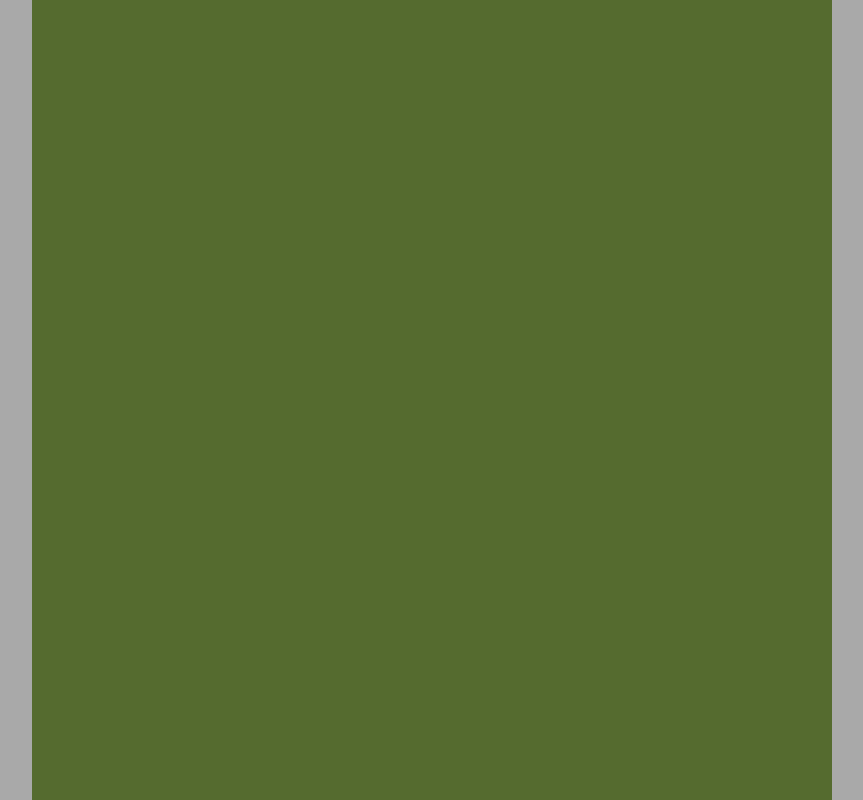
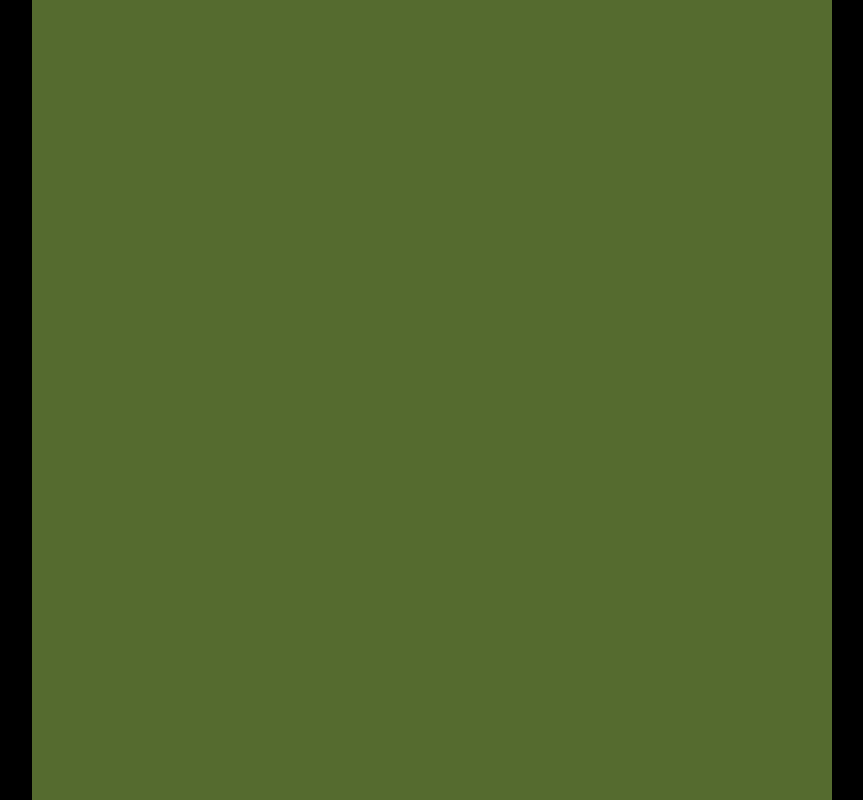
Before and after one commit to ker2x/SelfDrivingCarRace, a plain HTML site: page index.html in a window 1280 px wide. Shown: the whole page, without its empty margins (208-1071 px from the left). Drawn offline with Linux system fonts and the light colour scheme.

Commit message:
change background color

```diff
--- a/style.css
+++ b/style.css
@@ -1,6 +1,6 @@
 body {
     margin: 0;
-    background: darkgray;
+    background: black;
     overflow: hidden;
     display: flex;
     justify-content: center;
```
